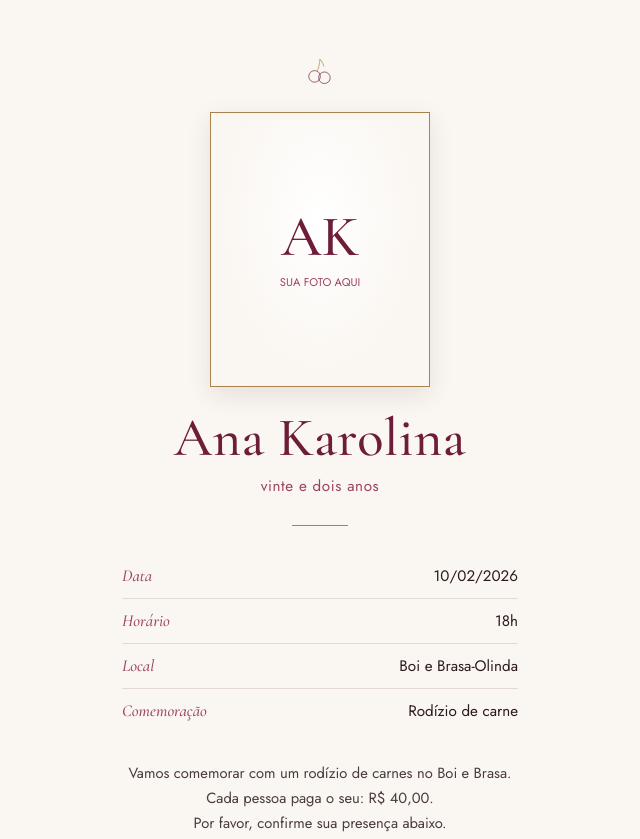
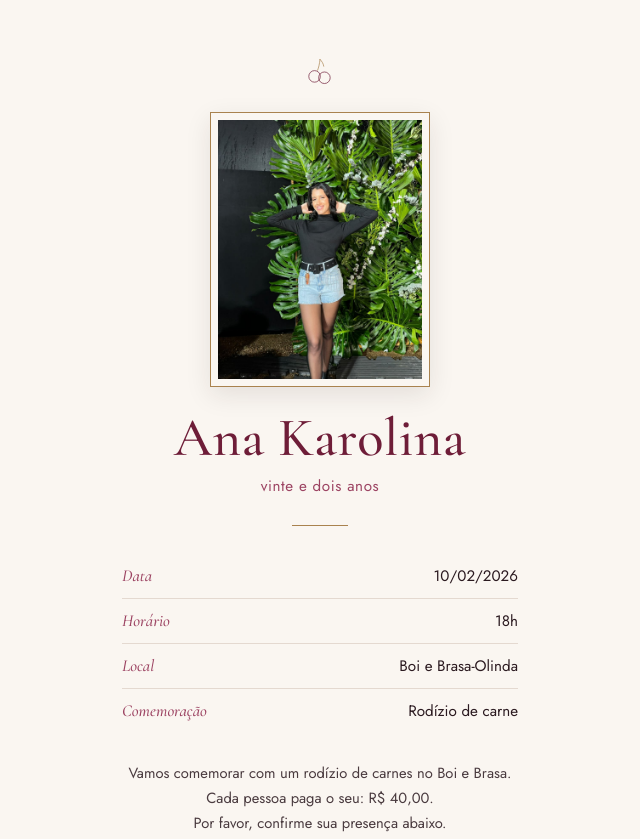
Before and after one commit to Gabriel0Pessoa/Niver-de-Karol, a website: page index.html in a window 1280 px wide. Shown: the top 839 px of the page, without its empty margins (320-960 px from the left). Drawn offline with nearby package versions, Linux system fonts and the light colour scheme; no server answers.

Commit message:
ajuste da foto

```diff
--- a/index.html
+++ b/index.html
@@ -276,7 +276,7 @@
   </div>
 
   <figure class="foto-aniversariante sem-foto">
-    <img id="foto-aniversariante" src="/assets/foto-aniversariante.jpg" alt="Foto da Ana Karolina">
+    <img id="foto-aniversariante" src="WhatsApp Image 2026-09-25 at 19.21.01.jpeg" alt="Foto da Ana Karolina">
     <div class="foto-placeholder" aria-hidden="true">
       <strong>AK</strong>
       <span>SUA FOTO AQUI</span>
```
Also changed, not shown: WhatsApp Image 2026-09-25 at 19.21.01.jpeg (added).
